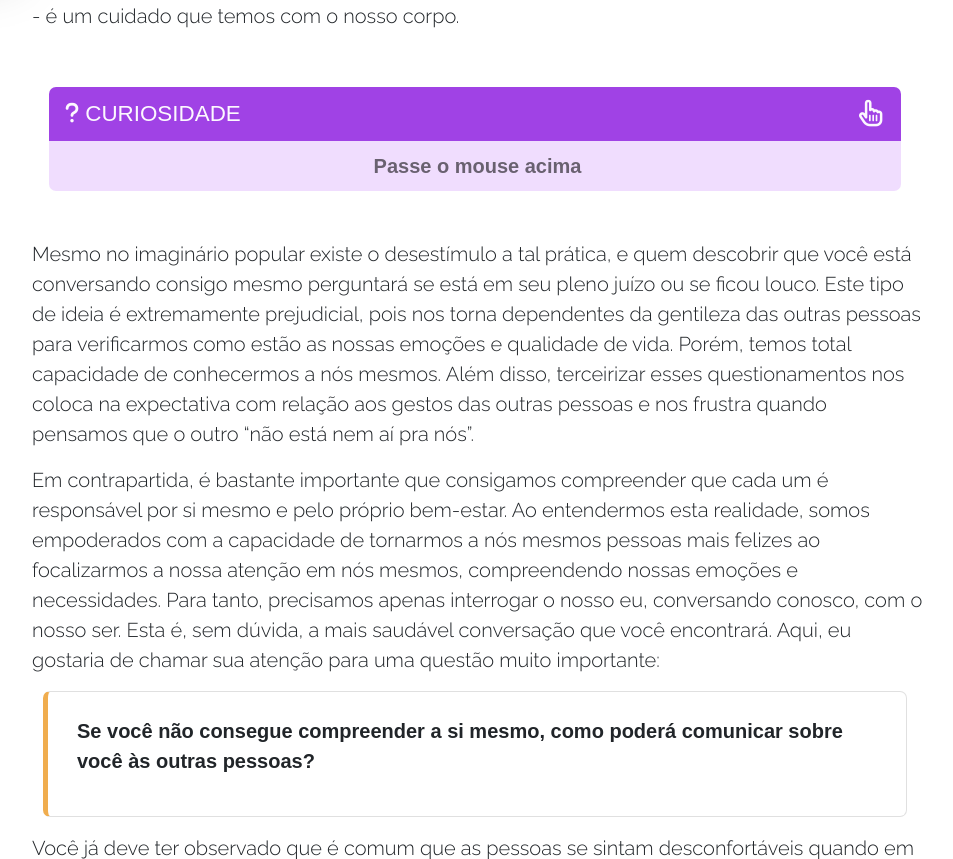
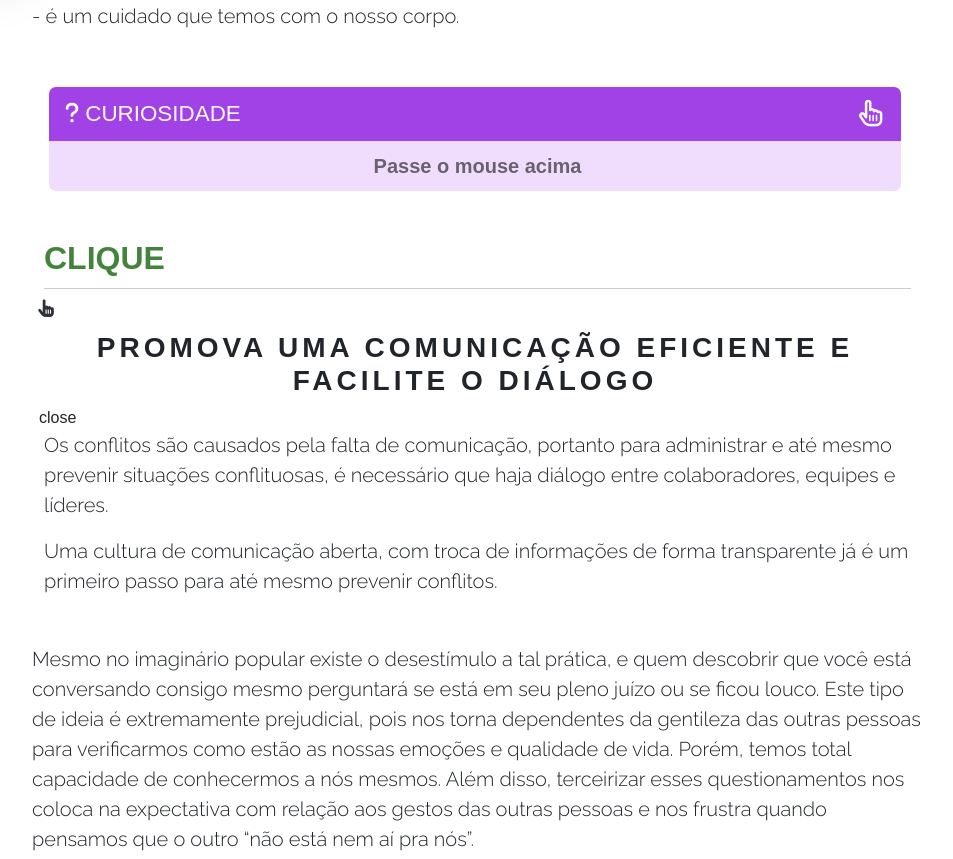
Before and after one commit to davibarbosamarques/InteligenciaEmocional_EGPCE, a PHP site: page /topico03.php in a window 1280 px wide. Shown: the part 836-1695 px from the top of the page, without its empty margins (261-1214 px from the left). Run offline with PHP 8.4, Linux system fonts and the light colour scheme.

Commit message:
começando o card

```diff
--- a/Modulo01/topico03.php
+++ b/Modulo01/topico03.php
@@ -89,6 +89,36 @@ include('layout/head.php');
                                 </section>
                             </section>
                             <!-- FIM DA CAIXA DE TEXTO CURIOSIDADE -->
+
+
+                            <div class="container">
+                            <div class="cards">
+                                <label id="summary">
+                                <input type="checkbox" />
+                                <article>
+                                    <div class="front">
+                                    <header>
+                                        <h2>CLIQUE</h2>
+                                        <span class="material-symbols-outlined"> <i class="fa-solid fa-hand-pointer fa-beat-fade"></i> </span>
+                                    </header>
+
+                                    <h3>Promova uma comunicação eficiente e facilite o diálogo </h3>
+
+                                    </div>
+                                    <div class="back">
+                                    <header>
+                                        <span class="material-symbols-outlined"> close </span>
+                                    </header>
+                                    <div class="text-left">
+                                        <p>Os conflitos são causados pela falta de comunicação, portanto para administrar e até mesmo prevenir situações conflituosas, é necessário que haja diálogo entre colaboradores, equipes e líderes.</p>
+                                        <p>Uma cultura de comunicação aberta, com troca de informações de forma transparente já é um primeiro passo para até mesmo prevenir conflitos.</p>
+                                    </div>
+
+                                    </div>
+                                </article>
+                                </label>
+                                </div>
+                            </div>
 
                             <p class="wow fadeIn" data-wow-delay="0.3s">Mesmo no imaginário popular existe o desestímulo a tal prática, e quem descobrir que você está conversando consigo mesmo perguntará se está em seu pleno juízo ou se ficou louco. Este tipo de ideia é extremamente prejudicial, pois nos torna dependentes da gentileza das outras pessoas para verificarmos como estão as nossas emoções e qualidade de vida. Porém, temos total capacidade de conhecermos a nós mesmos. Além disso, terceirizar esses questionamentos nos coloca na expectativa com relação aos gestos das outras pessoas e nos frustra quando pensamos que o outro “não está nem aí pra nós”.</p>
 
```
Also changed, not shown: Modulo01/assets/cssdapagina/style.css (line endings or trailing spaces).
